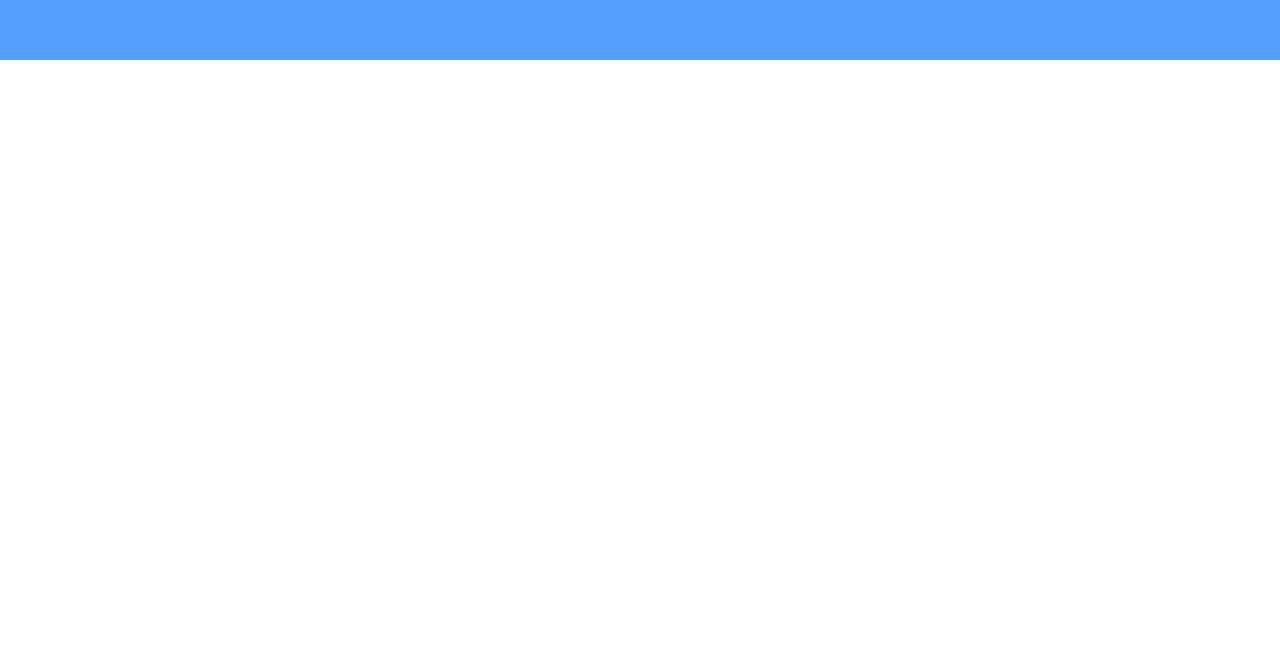
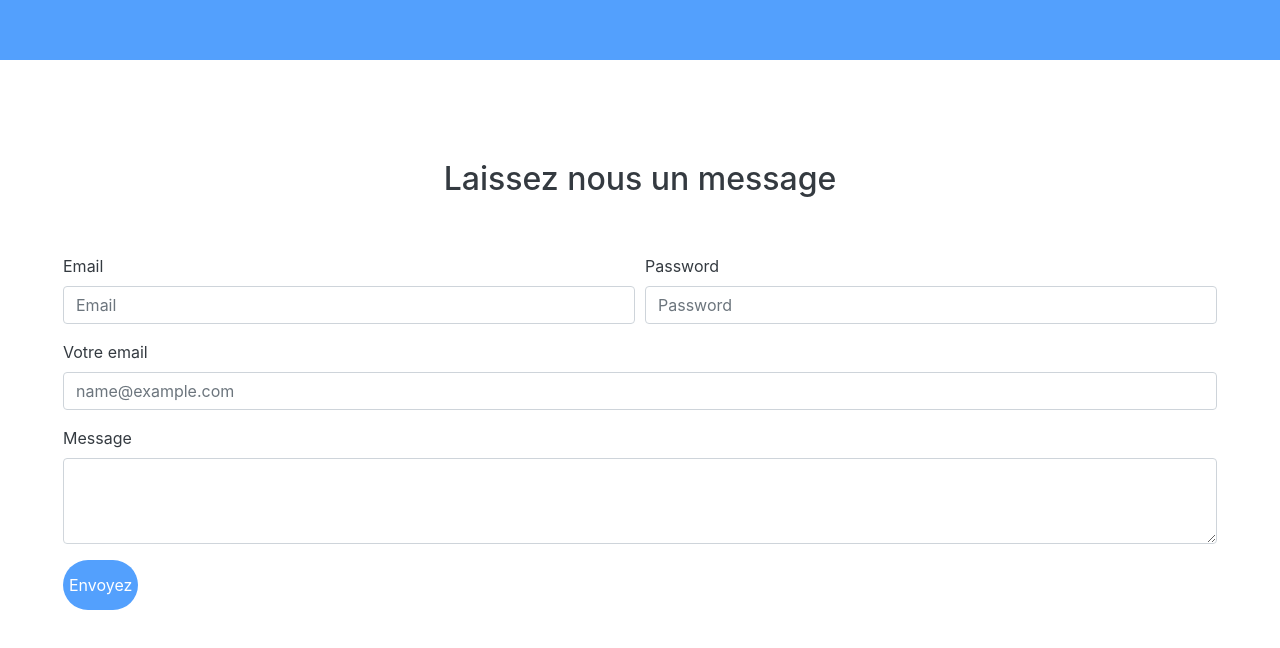
Before and after one commit to NYAZAK/FindDry, an Angular app: page / in a window 1280 px wide. Shown: the part 2472-3120 px from the top of the page. Before the commit the page ends 2532 px from the top, so only its background shows below. Built offline with nearby package versions, Linux system fonts and the light colour scheme.

Commit message:
Refact: ajoute les composants dans le module.ts  et composant contact dans composant principal

```diff
--- a/src/app/app.component.html
+++ b/src/app/app.component.html
@@ -2,3 +2,4 @@
 
 <app-histoire></app-histoire>
 <app-localiser></app-localiser>
+<app-contact></app-contact>
--- a/src/app/app.module.ts
+++ b/src/app/app.module.ts
@@ -6,14 +6,15 @@ import { NavigationComponent } from './navigation/navigation.component';
 import { HeaderComponent } from './onepage/header/header.component';
 import { HistoireComponent } from './onepage/histoire/histoire.component';
 import { LocaliserComponent } from './onepage/localiser/localiser.component';
-
+import { ContactComponent } from './onepage/contact/contact.component';
 @NgModule({
   declarations: [
     AppComponent,
     NavigationComponent,
     HeaderComponent,
     HistoireComponent,
-    LocaliserComponent
+    LocaliserComponent,
+    ContactComponent
   ],
   imports: [
     BrowserModule
```
